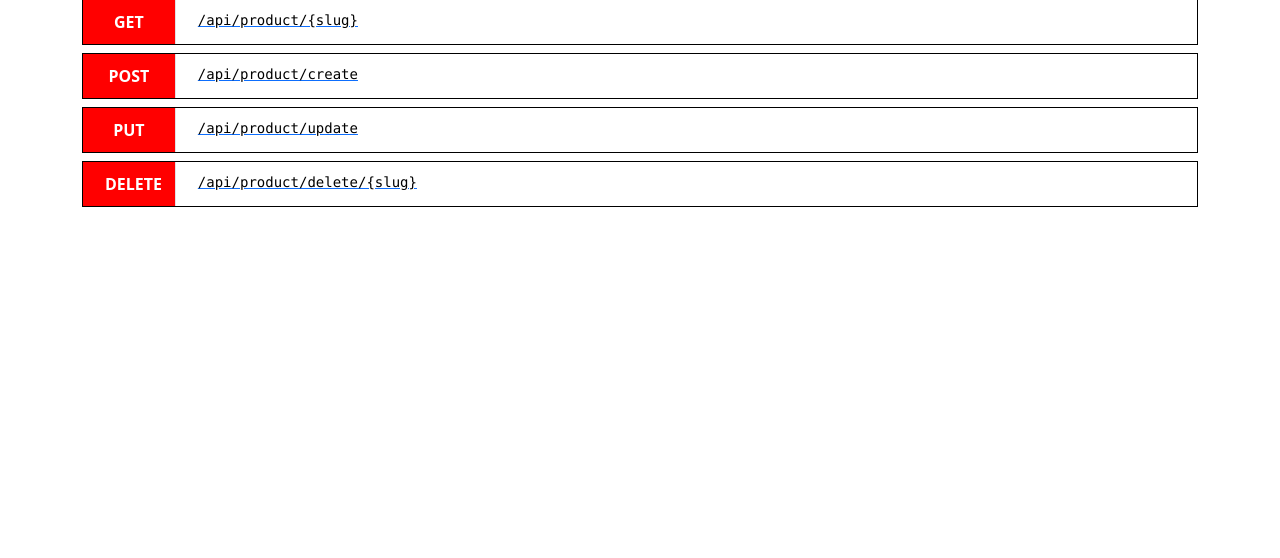
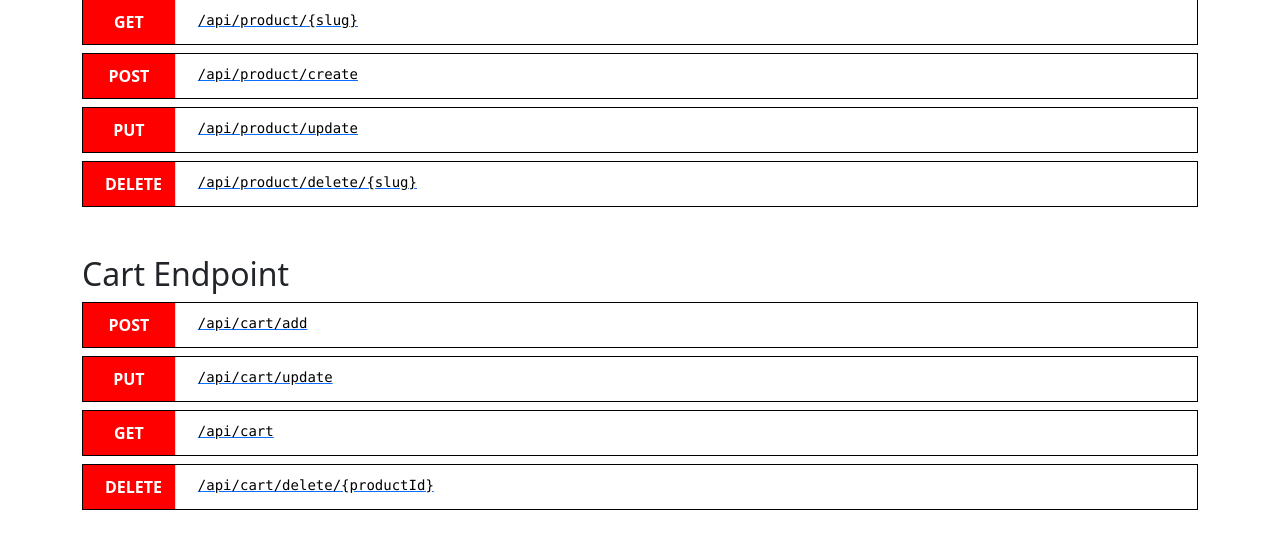
Before and after one commit to Wz-00/end-pc, a CodeIgniter 4 app: the page made by app/Views/home.php in a window 1280 px wide. Shown: the part 1024-1582 px from the top of the page. Before the commit the page ends 1231 px from the top, so only its background shows below. Run offline with PHP 8.4 and a stand-in for CodeIgniter, Linux system fonts and the light colour scheme; the template is opened without the code that fills it, so the values that code supplies are empty; some libraries are stand-ins or nearby versions.

Commit message:
fix: minor bug

```diff
--- a/app/Controllers/Home.php
+++ b/app/Controllers/Home.php
@@ -6,6 +6,6 @@ class Home extends BaseController
 {
     public function index(): string
     {
-        return view('welcome_message');
+        return view('home');
     }
 }
--- a/app/Views/home.php
+++ b/app/Views/home.php
@@ -14,6 +14,7 @@
         <!-- Auth Endpoint -->
         <div class="auth-endpoint my-5">
             <h2>Auth Endpoint</h2>
+            <!-- request otp for register -->
             <div class="row">
                 <div class="col-1 method">
                     <p>POST</p>
@@ -35,6 +36,7 @@
                     </div>
                 </div>
             </div>
+            <!-- register -->
             <div class="row">
                 <div class="col-1 method">
                     <p>POST</p>
@@ -45,7 +47,7 @@
                 <div class="collapse collapse-horizontal" id="collapse2">
                     <div class="endpoint-information">
                         <b>Register endpoint</b>
-                        <p>Request Key: <code>email</code>, <code>otp</code>, <code>username</code>, <code>password</code></p>
+                        <p>Request Key: <code>email</code>, <code>otp</code>, <code>name</code>, <code>username</code>, <code>password</code></p>
                         <p>JSON: <code>
                             {
                                 "status": true,
@@ -55,6 +57,7 @@
                     </div>
                 </div>
             </div>
+            <!-- login -->
             <div class="row">
                 <div class="col-1 method">
                     <p>POST</p>
@@ -76,6 +79,7 @@
                     </div>
                 </div>
             </div>
+            <!-- request otp for reset password -->
             <div class="row">
                 <div class="col-1 method">
                     <p>POST</p>
@@ -96,6 +100,7 @@
                     </div>
                 </div>
             </div>
+            <!-- verify otp for reset password -->
             <div class="row">
                 <div class="col-1 method">
                     <p>POST</p>
@@ -115,6 +120,7 @@
                     </div>
                 </div>
             </div>
+            <!-- reset password -->
             <div class="row">
                 <div class="col-1 method">
                     <p>PUT</p>
@@ -135,6 +141,7 @@
                     </div>
                 </div>
             </div>
+            <!-- delete User -->
             <div class="row">
                 <div class="col-1 method">
                     <p>DELETE</p>
@@ -155,6 +162,8 @@
                     </div>
                 </div>
             </div>
+            <!-- logout -->
+
         </div>
         <!-- Category Endpoint -->
         <div class="category-endpoint my-5">
@@ -408,6 +417,98 @@
                 </div>
             </div>
         </div>
+        <!-- Cart Endpoint -->
+        <div class="cart-endpoint my-5">
+            <h2>Cart Endpoint</h2>
+            <!-- add to cart -->
+            <div class="row">
+                <div class="col-1 method">
+                    <p>POST</p>
+                </div>
+                <div class="col-11 endpoint">
+                    <a href="" data-bs-toggle="collapse" data-bs-target="#collapse-cart-add" aria-expanded="false" aria-controls="collapse-cart-add"><code>/api/cart/add</code></a>
+                </div>
+                <div class="collapse collapse-horizontal" id="collapse-cart-add">
+                    <div class="endpoint-information">
+                        <b>Add to cart</b>
+                        <p>Request Key: <code>product_id (int)</code>, <code>quantity (int)</code>, <code>Authorization: Bearer JWT_token (optional if user login)</code></p>
+                        <p>JSON: <code>
+                            {
+                                "status": true,
+                                "message": "Added to cart"
+                            }
+                        </code></p>
+                    </div>
+                </div>
+            </div>
+            <!-- update cart -->
+            <div class="row">
+                <div class="col-1 method">
+                    <p>PUT</p>
+                </div>
+                <div class="col-11 endpoint">
+                    <a href="" data-bs-toggle="collapse" data-bs-target="#collapse-cart-update" aria-expanded="false" aria-controls="collapse-cart-update"><code>/api/cart/update</code></a>
+                </div>
+                <div class="collapse collapse-horizontal" id="collapse-cart-update">
+                    <div class="endpoint-information">
+                        <b>Update cart item quantity</b>
+                        <p>Request Key: <code>id (int)</code>, <code>quantity (int)</code>, <code>Authorization: Bearer JWT_token (optional if user login)</code></p>
+                        <p>JSON: <code>
+                            {
+                                "status": true,
+                                "message": "Cart updated"
+                            }
+                        </code></p>
+                    </div>
+                </div>
+            </div>
+            <!-- get cart -->
+            <div class="row">
+                <div class="col-1 method">
+                    <p>GET</p>
+                </div>
+                <div class="col-11 endpoint">
+                    <a href="" data-bs-toggle="collapse" data-bs-target="#collapse-cart-get" aria-expanded="false" aria-controls="collapse-cart-get"><code>/api/cart</code></a>
+                </div>
+                <div class="collapse collapse-horizontal" id="collapse-cart-get">
+                    <div class="endpoint-information">
+                        <b>Get cart items</b>
+                        <p><code>Authorization: Bearer JWT_token (optional if user login)</code></p>
+                        <p>JSON: <code>
+                            [
+                                {
+                                    "id": 1,
+                                    "user_id": 1,
+                                    "product_id": 1,
+                                    "quantity": 2
+                                },
+                                ...
+                            ]
+                        </code></p>
+                    </div>
+                </div>
+            </div>
+            <!-- remove from cart -->
+            <div class="row">
+                <div class="col-1 method">
+                    <p>DELETE</p>
+                </div>
+                <div class="col-11 endpoint">
+                    <a href="" data-bs-toggle="collapse" data-bs-target="#collapse-cart-remove" aria-expanded="false" aria-controls="collapse-cart-remove"><code>/api/cart/delete/{productId}</code></a>
+                </div>
+                <div class="collapse collapse-horizontal" id="collapse-cart-remove">
+                    <div class="endpoint-information">
+                        <b>Remove item from cart</b>
+                        <p>JSON: <code>
+                            {
+                                "status": true,
+                                "message": "Removed from cart"
+                            }
+                        </code></p>
+                    </div>
+                </div>
+            </div>
+        </div>
     </div>
     <script src="https://cdn.jsdelivr.net/npm/bootstrap@5.3.7/dist/js/bootstrap.bundle.min.js" integrity="sha384-ndDqU0Gzau9qJ1lfW4pNLlhNTkCfHzAVBReH9diLvGRem5+R9g2FzA8ZGN954O5Q" crossorigin="anonymous"></script>
 </body>
--- a/public/css/home.css
+++ b/public/css/home.css
@@ -4,13 +4,15 @@ body {
 }
 .auth-endpoint .row,
 .category-endpoint .row,
-.product-endpoint .row {
+.product-endpoint .row,
+.cart-endpoint .row {
     border: black 1px solid;
     margin: 1vh 0;
 }
 .auth-endpoint .row .method,
 .category-endpoint .row .method,
-.product-endpoint .row .method {
+.product-endpoint .row .method,
+.cart-endpoint .row .method {
     background-color: red;
     color: white;
     border-right: 1px solid #dee2e6;
@@ -18,20 +20,23 @@ body {
 }
 .auth-endpoint .row .method p,
 .category-endpoint .row .method p,
-.product-endpoint .row .method p {
+.product-endpoint .row .method p,
+.cart-endpoint .row .method p {
     margin: 0;
     padding: 10px;
     font-weight: bold;
 }
 .auth-endpoint .row .endpoint,
 .category-endpoint .row .endpoint,
-.product-endpoint .row .endpoint {
+.product-endpoint .row .endpoint,
+.cart-endpoint .row .endpoint {
     background-color: white;
     color: black;
 }
 .auth-endpoint .row .endpoint code,
 .category-endpoint .row .endpoint code,
-.product-endpoint .row .endpoint code {
+.product-endpoint .row .endpoint code,
+.cart-endpoint .row .endpoint code {
     padding: 10px;
     display: block;
     overflow-x: auto;
```
Also changed, not shown: app/Config/Routes.php (+8 -4 lines), app/Controllers/api/Auth.php (+22 -15 lines), app/Controllers/api/Cart.php (+76 -0 lines), app/Controllers/api/Product.php (+25 -0 lines).
